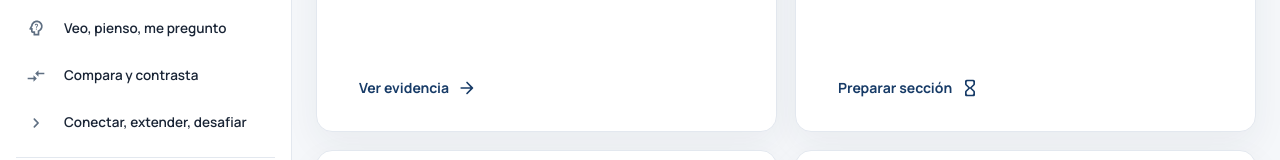
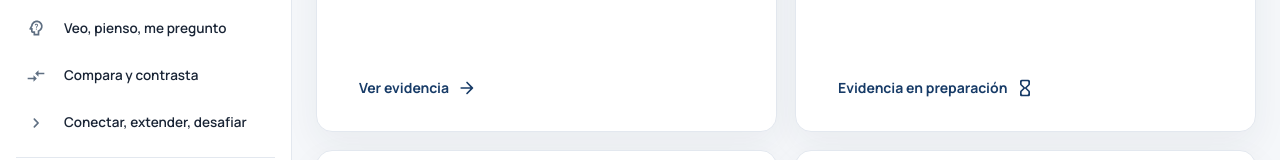
Before and after one commit to DanielDGe/portafolio-evaluacion-superior, a React (Vite) app: page / in a window 1280 px wide. Both pictures are taken after a click on the button "Explorar mi aprendizaje". Shown: the part 507-667 px from the top of the page. Built offline with nearby package versions, Linux system fonts and the light colour scheme.

Commit message:
copy: refine pending evidence labels

```diff
--- a/src/pages/LearningPage.jsx
+++ b/src/pages/LearningPage.jsx
@@ -37,7 +37,7 @@ export default function LearningPage() {
                 onClick={() => navigate(routine.path)}
                 endIcon={routine.available ? <ArrowForwardRounded /> : <HourglassEmptyRounded />}
               >
-                {routine.available ? 'Ver evidencia' : 'Preparar sección'}
+                {routine.available ? 'Ver evidencia' : 'Evidencia en preparación'}
               </Button>
             </CardActions>
           </Card>
@@ -61,7 +61,7 @@ export function RoutinePlaceholder({ title, subtitle, description }) {
       <Card>
         <CardContent sx={{ p: { xs: 3, md: 5 } }}>
           <Typography variant="h5" fontWeight={800} gutterBottom>
-            Evidencia pendiente de incorporar
+            Evidencia en preparación
           </Typography>
           <Typography color="text.secondary" sx={{ maxWidth: 720, lineHeight: 1.8 }}>
             La pantalla ya forma parte de la estructura definitiva del portafolio. Cuando
```
